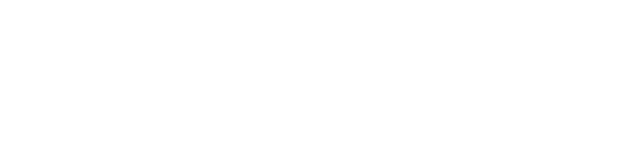
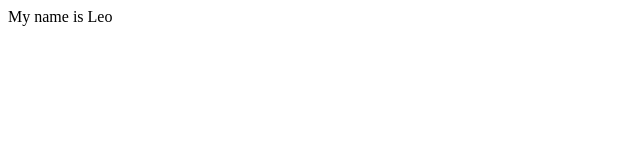
Before and after one commit to DrBanana52/Dashboard, a plain HTML site: page index.html in a window 1280 px wide. Shown: the whole page, without its empty margins (0-640 px from the left). Drawn offline with Linux system fonts and the light colour scheme.

Commit message:
Update index.html

```diff
--- a/index.html
+++ b/index.html
@@ -1,3 +1,11 @@
 <html>
+<head>
+  <script src="script.js"> </script>
+</head>
+
+<body>
+
+My name is Leo
+</body>
 
 </html>
```
